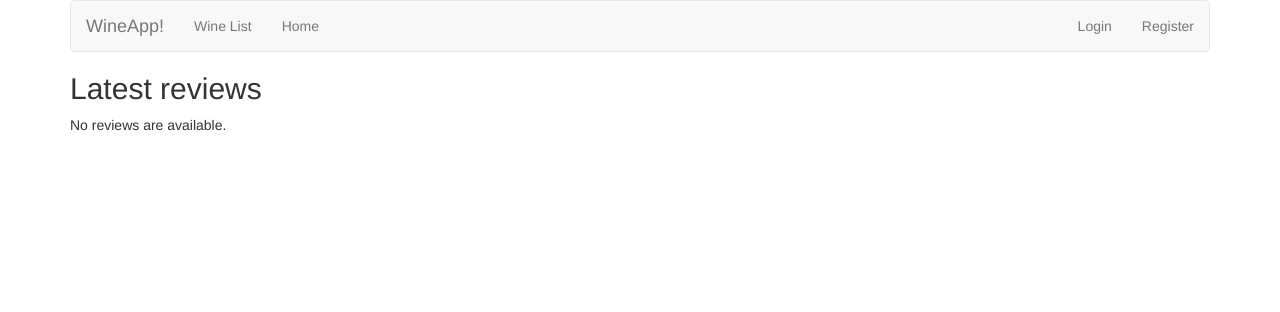
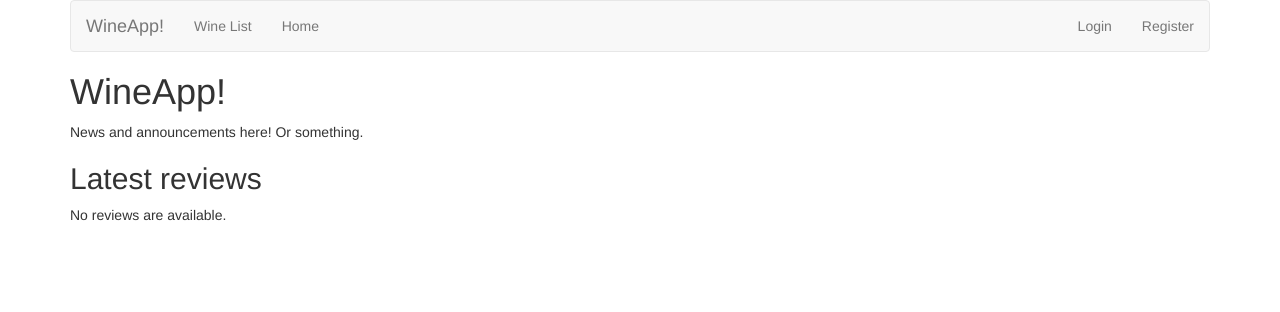
Before and after one commit to broxeph/djangalex, a Django app: page /wineapp/ in a window 1280 px wide. Shown: the top 312 px of the page. Run offline with Django 3.2, Linux system fonts and the light colour scheme; data that the repository does not hold is empty; some libraries are stand-ins or nearby versions.

Commit message:
Restructured WineApp templates to include extra content on homepage

```diff
--- a/djangalex/static/wineapp/wineapp.css
+++ b/djangalex/static/wineapp/wineapp.css
@@ -1,3 +1,3 @@
-body {
-    /*font-family: proxima-nova;*/
+.navbar-wineapp {
+    vertical-align: text-top;
 }
--- a/wineapp/models.py
+++ b/wineapp/models.py
@@ -12,7 +12,7 @@ class Wine(models.Model):
             all_ratings = map(lambda x: x.rating, self.review_set.all())
             return statistics.mean(all_ratings)
         else:
-            return 0
+            return None
 
     def __str__(self):
         return self.name
--- a/wineapp/templates/wineapp/base.html
+++ b/wineapp/templates/wineapp/base.html
@@ -26,9 +26,9 @@
 
 {% block bootstrap3_content %}
 <div class="container">
-    <nav class="navbar navbar-default">
+    <nav class="navbar navbar-default navbar-wineapp">
         <div class="navbar-header">
-            <a class="navbar-brand" href="{% url 'wineapp:index' %}">WineApp!</a>
+            <a class="navbar-brand" href="{% url 'wineapp:index' %}">{% bootstrap_icon "glass" %} WineApp!</a>
         </div>
         <div id="navbar" class="navbar-collapse collapse">
             <ul class="nav navbar-nav">
@@ -48,7 +48,7 @@
         </div>
     </nav>
 
-    <h1>{% block title %}(no title){% endblock %}</h1>
+    <h1>{% block title %}{% endblock %}</h1>
 
     {% bootstrap_messages %}
 
--- a/wineapp/templates/wineapp/index.html
+++ b/wineapp/templates/wineapp/index.html
@@ -1 +1,10 @@
-{% include 'wineapp/review_list.html' %}
+{% extends 'wineapp/base.html' %}
+
+{% block title %}
+WineApp!
+{% endblock %}
+
+{% block content %}
+News and announcements here! Or something.
+{% include 'wineapp/review_list_block.html' %}
+{% endblock %}
--- a/wineapp/templates/wineapp/review_list.html
+++ b/wineapp/templates/wineapp/review_list.html
@@ -1,23 +1,5 @@
 {% extends 'wineapp/base.html' %}
 
-{% block title %}
-<h2>Latest reviews</h2>
+{% block content %}
+{% include 'wineapp/review_list_block.html' %}
 {% endblock %}
-
-{% block content %}
-{% if latest_review_list %}
-<div class="row">
-    {% for review in latest_review_list %}
-    <div class="col-xs-6 col-lg-4">
-        <h4><a href="{% url 'wineapp:review_detail' review.id %}">
-        {{ review.wine.name }}
-        </a></h4>
-        <h6>rated {{ review.rating }} of 5 by <a href="{% url 'wineapp:user_review_list' review.user_name %}">{{ review.user_name }}</a></h6>
-        <p>{{ review.comment }}</p>
-    </div>
-    {% endfor %}
-</div>
-{% else %}
-<p>No reviews are available.</p>
-{% endif %}
-{% endblock %}
--- /dev/null
+++ b/wineapp/templates/wineapp/review_list_block.html
@@ -0,0 +1,19 @@
+<h2>Latest reviews</h2>
+
+{% block content %}
+{% if latest_review_list %}
+<div class="row">
+    {% for review in latest_review_list %}
+    <div class="col-xs-6 col-lg-4">
+        <h4><a href="{% url 'wineapp:review_detail' review.id %}">
+        {{ review.wine.name }}
+        </a></h4>
+        <h6>rated {{ review.rating }} of 5 by <a href="{% url 'wineapp:user_review_list' review.user_name %}">{{ review.user_name }}</a></h6>
+        <p>{{ review.comment }}</p>
+    </div>
+    {% endfor %}
+</div>
+{% else %}
+<p>No reviews are available.</p>
+{% endif %}
+{% endblock %}
```
Also changed, not shown: README.md.
